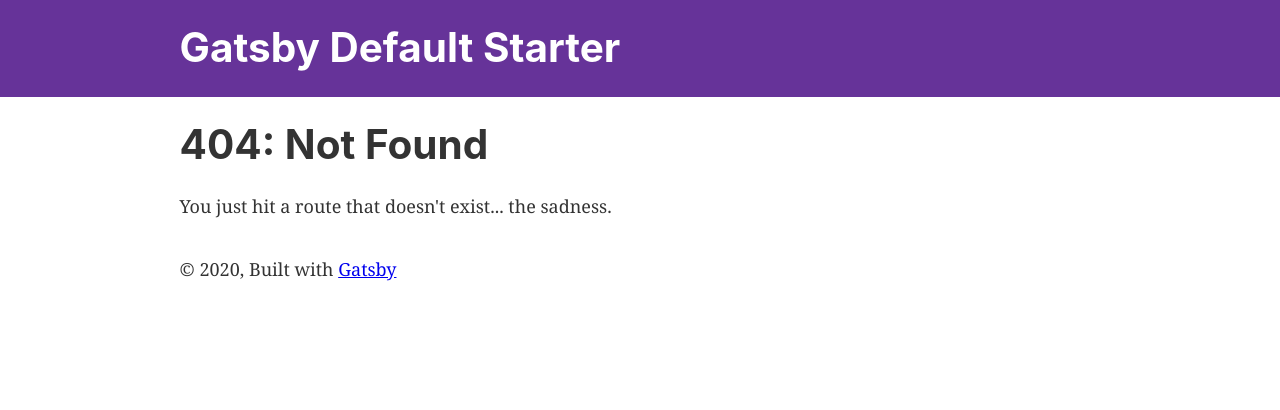
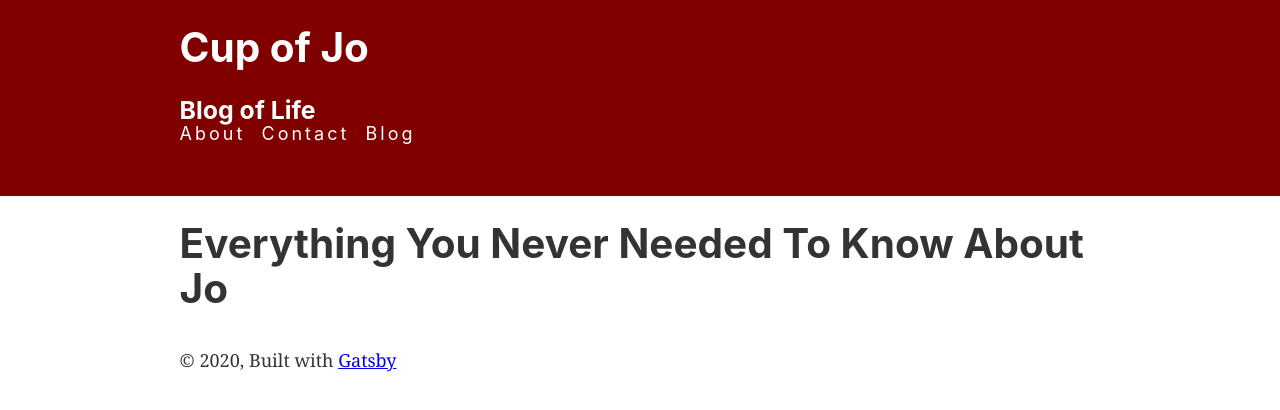
Before and after one commit to JoRegrets/blog, a Gatsby site in the folder cup/: page /about in a window 1280 px wide. Before the commit this address had no page. Built offline with nearby package versions, Linux system fonts and the light colour scheme; Gatsby itself is replaced by a stand-in of ours.

Commit message:
added page; header changes

```diff
--- a/cup/gatsby-config.js
+++ b/cup/gatsby-config.js
@@ -1,8 +1,8 @@
 module.exports = {
   siteMetadata: {
-    title: `Gatsby Default Starter`,
-    description: `Kick off your next, great Gatsby project with this default starter. This barebones starter ships with the main Gatsby configuration files you might need.`,
-    author: `@gatsbyjs`,
+    title: `Cup of Jo`,
+    description: `Blog of Life`,
+    author: `@joregrets`,
   },
   plugins: [
     `gatsby-plugin-react-helmet`,
--- a/cup/src/components/header.js
+++ b/cup/src/components/header.js
@@ -1,11 +1,13 @@
 import { Link } from "gatsby"
 import PropTypes from "prop-types"
 import React from "react"
-
-const Header = ({ siteTitle }) => (
+import About from "../pages/about"
+import Contact from "../pages/contact"
+import headerStyles from "../components/header.module.css"
+const Header = ({ siteTitle, siteDescription, about, contact, blog }) => (
   <header
     style={{
-      background: `rebeccapurple`,
+      background: `maroon`,
       marginBottom: `1.45rem`,
     }}
   >
@@ -16,7 +18,7 @@
         padding: `1.45rem 1.0875rem`,
       }}
     >
-      <h1 style={{ margin: 0 }}>
+      <h1 >
         <Link
           to="/"
           style={{
@@ -27,12 +29,30 @@
           {siteTitle}
         </Link>
       </h1>
+        <h3 style={{color:`white`, margin:`0 0 0 0`}}>{siteDescription}</h3>
+        <div style={{color:`white`, display:`flex`}}>
+          <h4 style={{marginRight:`0.9rem`}}>
+          <Link to="/about" className={headerStyles.link}>{about}</Link>
+          </h4>
+          <h4 style={{marginRight:`0.9rem`}}>
+          <Link to="/contact" className={headerStyles.link}>{contact}</Link>
+          </h4>
+          <h4 style={{marginRight:`0.9rem`}}>
+          <Link to="/blog" className={headerStyles.link}>{blog}</Link>
+          </h4>
+
+
+</div>
     </div>
+
   </header>
 )
 
 Header.propTypes = {
   siteTitle: PropTypes.string,
+  about: PropTypes.string,
+  contact: PropTypes.string,
+  blog: PropTypes.string
 }
 
 Header.defaultProps = {
--- /dev/null
+++ b/cup/src/components/header.module.css
@@ -0,0 +1,9 @@
+.link {
+    color:white;
+    text-decoration: none;
+    font-weight:400;
+    letter-spacing: 3px;
+}
+.link:hover{
+    color:blueviolet;
+}
--- a/cup/src/components/layout.js
+++ b/cup/src/components/layout.js
@@ -18,6 +18,7 @@
       site {
         siteMetadata {
           title
+          description
         }
       }
     }
@@ -25,7 +26,7 @@
 
   return (
     <>
-      <Header siteTitle={data.site.siteMetadata?.title || `Title`} />
+      <Header siteTitle={data.site.siteMetadata?.title || `Title`} siteDescription={data.site.siteMetadata.description} about="About" contact="Contact" blog="Blog"/>
       <div
         style={{
           margin: `0 auto`,
--- /dev/null
+++ b/cup/src/pages/about.js
@@ -0,0 +1,13 @@
+import React from "react"
+import { Link } from "gatsby"
+import Layout from "../components/layout"
+import SEO from "../components/seo"
+
+const About = () => {
+    return(
+        <Layout>
+            <h1>Everything You Never Needed To Know About Jo</h1>
+        </Layout>
+    )
+}
+export default About
--- /dev/null
+++ b/cup/src/pages/contact.js
@@ -0,0 +1,16 @@
+import React from "react"
+import { Link } from "gatsby"
+import Layout from "../components/layout"
+import SEO from "../components/seo"
+
+const Contact = () => {
+    return(
+            <Layout>
+                <SEO title="Contact"/>
+                <h1>Contact</h1>
+                <p>This is how you contact me.</p>
+                <Link to="/">Go Home</Link>
+            </Layout>
+    )
+}
+export default Contact
--- a/cup/src/pages/index.js
+++ b/cup/src/pages/index.js
@@ -11,7 +11,7 @@
     <h1>Cup of Jo</h1>
     <h2>something Witty</h2>
     <p>More Something</p>
-    <link to="/contact"></link>
+    <link to="/contact.js"></link>
   </Layout>
 )
 
```
